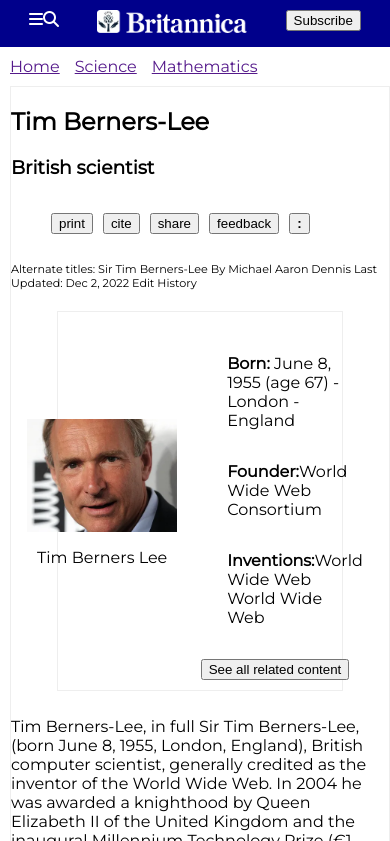
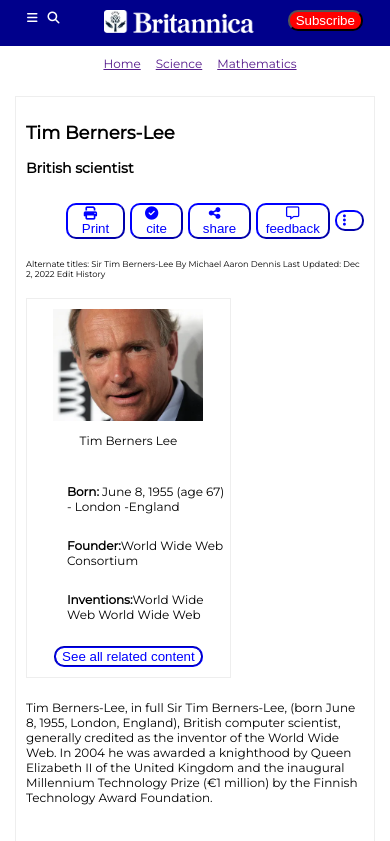
Before and after one commit to Buidlor/Tim-Berners-Exercise, a plain HTML site: page index.html in a window 390 px wide. Shown: the top 841 px of the page. Drawn offline with Linux system fonts and the light colour scheme.

Commit message:
update design and responsiveness

```diff
--- a/index.html
+++ b/index.html
@@ -12,9 +12,10 @@
     <title>Tim Berners</title>
 </head>
 <body>
+
         <nav class="nav-brit">
             <ul class="nav-brit-list">
-            <li><i class="fa-solid fa-bars"> </i><i class="fa-solid fa-magnifying-glass"> </i></li>
+                <li><i class="fa-solid fa-bars"></i><i class="fa-solid fa-magnifying-glass"> </i></li>
 
                 <li><img src="images/britanica logo.webp" alt="britanica logo" class="logo-brit"></li>
 
@@ -34,11 +35,11 @@
                 </section>
                 <section class="buttons">
                     <ul class="list-buttons">
-                    <li><button class="button">print</button></li>
-                    <li><button class="button">cite</button></li>
-                    <li><button class="button">share</button></li>
-                    <li><button class="button">feedback</button></li>
-                    <li><button class="button"><strong>:</strong></button></li>
+                        <li><button class="button"><i class="fa-solid fa-print"></i>Print</button></li>
+                        <li><button class="button"><i class="fa-sharp fa-solid fa-circle-check"></i>cite</button></li>
+                        <li><button class="button"><i class="fa-solid fa-share-nodes"></i>share</button></li>
+                        <li><button class="button"><i class="fa-regular fa-message"></i>feedback</button></li>
+                        <li><button class="button"><i class="fa-solid fa-ellipsis-vertical"></i></button></li>
                     </ul>
                 </section>
                 <section class="text-under-buttons">
--- a/style.css
+++ b/style.css
@@ -1,25 +1,39 @@
 body{
     font-family: 'Montserrat', sans-serif;
+    font-size: 12px;
     padding: 0;
     margin: 0;
+    display: flex;
+    flex-direction: column;
+    justify-content: center;
+    align-items: center;
+}
+.nav-brit{
+    background-color: darkblue;
+    width: 100%;
 }
 .nav-brit-list{
     display: flex;
     justify-content: space-around;
     list-style: none;
-    background-color: darkblue;
     color: white;
     margin: 0;
     padding: 10px;
+
 }
 .logo-brit{
     width: 150px;
+}
+.btn-sub{
+    background-color: red;
+    color: white;
+    border-radius: 10px;
 }
 .nav-sub{
     margin: 10px 0 10px 10px;
     display: flex;
     justify-content: left ;
-    align-items: center;
+    align-items: flex-start;
     gap: 15px;
 }
 .container{
@@ -27,24 +41,34 @@ body{
     border-width: 1px;
     display: flex;
     flex-direction: column;
+    justify-content: center;
+    align-items: flex-start;
+    gap: 10px;
+    margin: 15px;
+    padding: 10px;
+    max-width: 800px;
+    min-width: 300px;
 
-    align-items: center;
-    gap: 10px;
-    margin-left: 10px;
 }
 
 .container-headline{
     display: flex;
     flex-direction: column;
-    align-items: flex-start;
+    align-items: flex-start
 }
 
 .list-buttons{
     display: flex;
     list-style: none;
-    align-items: flex-start;
-    gap: 10px ;
-
+    align-items: center;
+    gap: 5px ;
+    left: 0px;
+}
+.button{
+   color: blue;
+   background-color: white;
+   border-color: blue;
+   border-radius: 10px;
 }
 .text-under-buttons{
     font-size: 70%;
@@ -53,9 +77,10 @@ body{
     border-style: groove;
     border-width: 1px;
     display: flex;
-    align-items: center;
+    flex-direction: column;
+    align-items: center ;
     justify-content: center;
-    width: 75%;
+    width: 60%;
 }
 .pic-and-text{
     flex-direction: column;
@@ -63,6 +88,7 @@ body{
     flex-direction: column;
     align-items: center;
     justify-content: center;
+    margin-top: 10px;
 }
 .pic-and-text img{
     width: 150px;
@@ -77,5 +103,18 @@ body{
     display: flex;
     flex-direction: column;
     align-items: center;
-    padding: 10px;
+    padding-bottom: 10px;
+
 }
+
+.btn-related{
+    background-color: white;
+    color: blue;
+    border-radius: 10px;
+    border-color: blue;
+    border-style: groove;
+
+}
+.fa-solid{
+    margin-right: 10px;
+}
```
Lines whose indentation alone changed are shown as unchanged.
